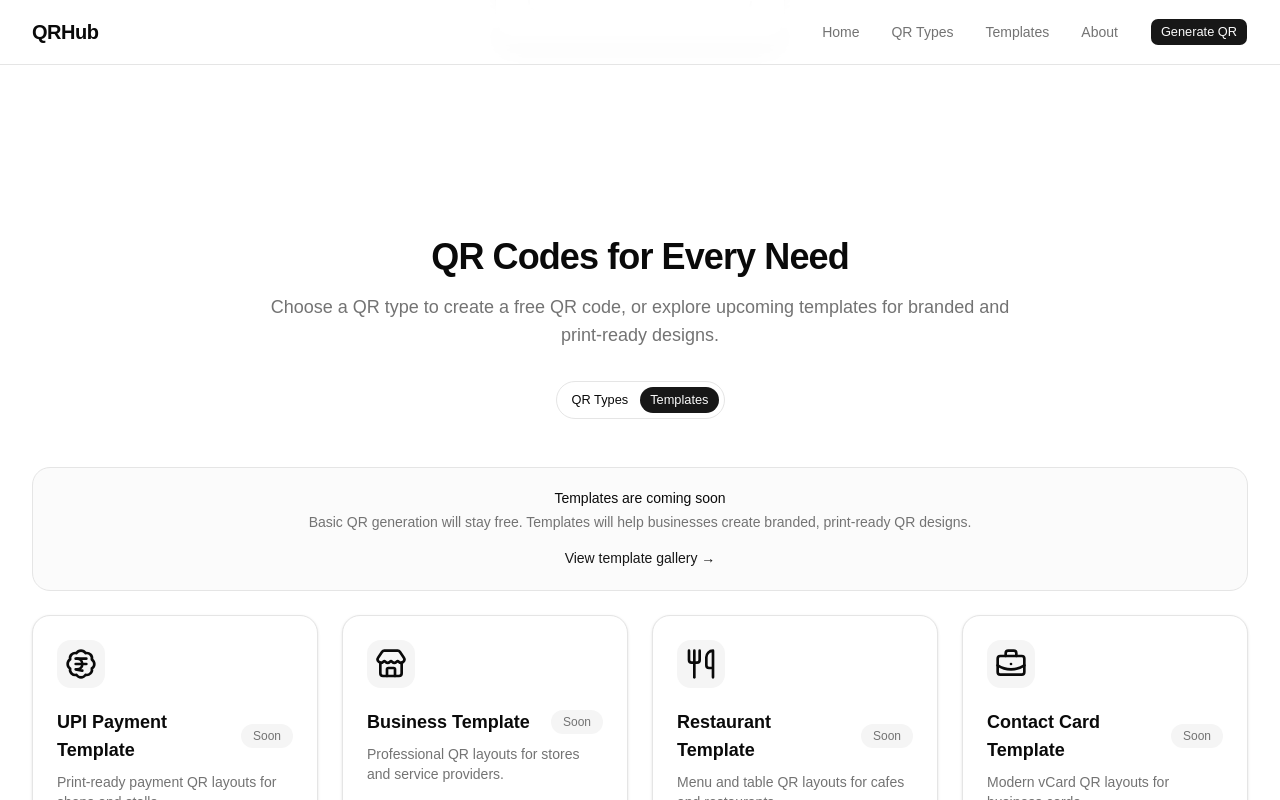
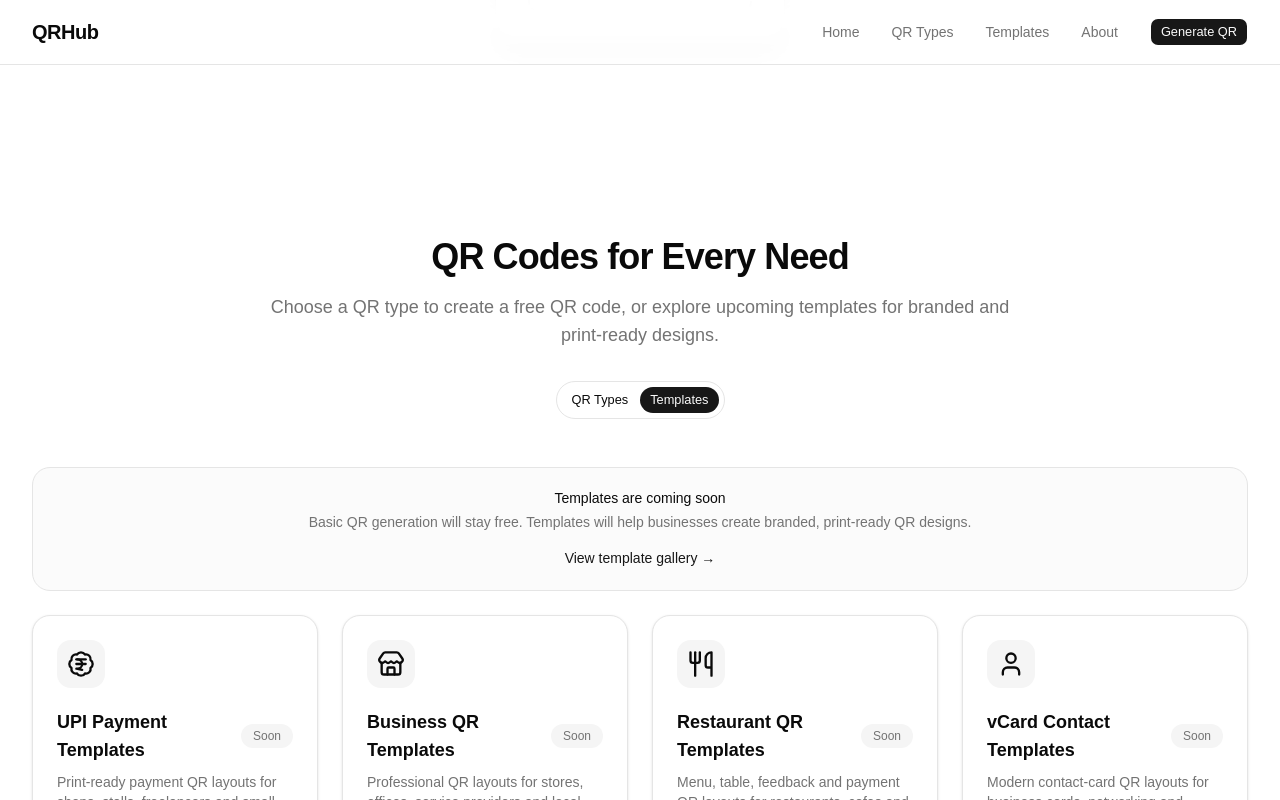
Before and after one commit to gouravmishra-121/qrhub, a React (Vite) app in the folder frontend/: page / in a window 1280 px wide. Both pictures are taken after a click on the button "Templates". Shown: the part 814-1614 px from the top of the page. Built offline with nearby package versions, Linux system fonts and the light colour scheme.

Commit message:
feat: add templates gallery foundation

```diff
--- a/frontend/src/components/landing/Categories.tsx
+++ b/frontend/src/components/landing/Categories.tsx
@@ -1,8 +1,6 @@
 import { useState } from 'react'
 import { Link } from 'react-router-dom'
 import {
-  BadgeIndianRupee,
-  BriefcaseBusiness,
   FileText,
   Globe,
   IndianRupee,
@@ -10,12 +8,10 @@ import {
   MapPin,
   MessageCircle,
   MessageSquare,
-  Store,
   User,
-  Utensils,
   Wifi,
 } from 'lucide-react'
-
+import { templateGroups } from '@/data/templateGroups'
 import { Container } from '@/components/layout/Container'
 import { Section } from '@/components/layout/Section'
 import { Button } from '@/components/ui/button'
@@ -76,29 +72,6 @@ const qrCategories = [
     title: 'Text',
     description: 'Share plain text, notes or instructions.',
     href: '/text',
-  },
-]
-
-const templates = [
-  {
-    icon: <BadgeIndianRupee className="h-8 w-8" />,
-    title: 'UPI Payment Template',
-    description: 'Print-ready payment QR layouts for shops and stalls.',
-  },
-  {
-    icon: <Store className="h-8 w-8" />,
-    title: 'Business Template',
-    description: 'Professional QR layouts for stores and service providers.',
-  },
-  {
-    icon: <Utensils className="h-8 w-8" />,
-    title: 'Restaurant Template',
-    description: 'Menu and table QR layouts for cafes and restaurants.',
-  },
-  {
-    icon: <BriefcaseBusiness className="h-8 w-8" />,
-    title: 'Contact Card Template',
-    description: 'Modern vCard QR layouts for business cards.',
   },
 ]
 
@@ -179,7 +152,7 @@ export function Categories() {
             </div>
 
             <div className="grid gap-6 md:grid-cols-2 lg:grid-cols-4">
-              {templates.map((template) => (
+              {templateGroups.slice(0, 4).map((template) => (
                 <div
                   key={template.title}
                   className="rounded-2xl border bg-background p-6 shadow-sm"
--- /dev/null
+++ b/frontend/src/data/templateGroups.tsx
@@ -0,0 +1,50 @@
+import { BadgeIndianRupee, MessageCircle, Store, User, Utensils, Wifi } from 'lucide-react'
+
+export const templateGroups = [
+  {
+    icon: <BadgeIndianRupee className="h-7 w-7" />,
+    title: 'UPI Payment Templates',
+    description:
+      'Print-ready payment QR layouts for shops, stalls, freelancers and small businesses.',
+    examples: ['Shop counter QR', 'Payment standee', 'Small business payment card'],
+    primaryAction: '/upi',
+  },
+  {
+    icon: <Store className="h-7 w-7" />,
+    title: 'Business QR Templates',
+    description:
+      'Professional QR layouts for stores, offices, service providers and local businesses.',
+    examples: ['Storefront QR', 'Service inquiry QR', 'Business contact QR'],
+    primaryAction: '/website',
+  },
+  {
+    icon: <Utensils className="h-7 w-7" />,
+    title: 'Restaurant QR Templates',
+    description:
+      'Menu, table, feedback and payment QR layouts for restaurants, cafes and food counters.',
+    examples: ['Menu QR', 'Table QR', 'Feedback QR'],
+    primaryAction: '/website',
+  },
+  {
+    icon: <User className="h-7 w-7" />,
+    title: 'vCard Contact Templates',
+    description:
+      'Modern contact-card QR layouts for business cards, networking and personal branding.',
+    examples: ['Business card QR', 'Portfolio contact QR', 'Sales contact QR'],
+    primaryAction: '/vcard',
+  },
+  {
+    icon: <Wifi className="h-7 w-7" />,
+    title: 'WiFi Templates',
+    description: 'Clean WiFi QR layouts for hotels, homes, cafes, offices and guest areas.',
+    examples: ['Guest WiFi card', 'Hotel WiFi QR', 'Cafe WiFi QR'],
+    primaryAction: '/wifi',
+  },
+  {
+    icon: <MessageCircle className="h-7 w-7" />,
+    title: 'WhatsApp Templates',
+    description: 'Customer inquiry and support QR layouts that open WhatsApp chats quickly.',
+    examples: ['Support QR', 'Sales inquiry QR', 'Order on WhatsApp QR'],
+    primaryAction: '/whatsapp',
+  },
+]
--- a/frontend/src/pages/TemplatesPage.tsx
+++ b/frontend/src/pages/TemplatesPage.tsx
@@ -1,54 +1,5 @@
 import { Link } from 'react-router-dom'
-import { BadgeIndianRupee, MessageCircle, Store, User, Utensils, Wifi } from 'lucide-react'
-
-const templateGroups = [
-  {
-    icon: <BadgeIndianRupee className="h-7 w-7" />,
-    title: 'UPI Payment Templates',
-    description:
-      'Print-ready payment QR layouts for shops, stalls, freelancers and small businesses.',
-    examples: ['Shop counter QR', 'Payment standee', 'Small business payment card'],
-    primaryAction: '/upi',
-  },
-  {
-    icon: <Store className="h-7 w-7" />,
-    title: 'Business QR Templates',
-    description:
-      'Professional QR layouts for stores, offices, service providers and local businesses.',
-    examples: ['Storefront QR', 'Service inquiry QR', 'Business contact QR'],
-    primaryAction: '/website',
-  },
-  {
-    icon: <Utensils className="h-7 w-7" />,
-    title: 'Restaurant QR Templates',
-    description:
-      'Menu, table, feedback and payment QR layouts for restaurants, cafes and food counters.',
-    examples: ['Menu QR', 'Table QR', 'Feedback QR'],
-    primaryAction: '/website',
-  },
-  {
-    icon: <User className="h-7 w-7" />,
-    title: 'vCard Contact Templates',
-    description:
-      'Modern contact-card QR layouts for business cards, networking and personal branding.',
-    examples: ['Business card QR', 'Portfolio contact QR', 'Sales contact QR'],
-    primaryAction: '/vcard',
-  },
-  {
-    icon: <Wifi className="h-7 w-7" />,
-    title: 'WiFi Templates',
-    description: 'Clean WiFi QR layouts for hotels, homes, cafes, offices and guest areas.',
-    examples: ['Guest WiFi card', 'Hotel WiFi QR', 'Cafe WiFi QR'],
-    primaryAction: '/wifi',
-  },
-  {
-    icon: <MessageCircle className="h-7 w-7" />,
-    title: 'WhatsApp Templates',
-    description: 'Customer inquiry and support QR layouts that open WhatsApp chats quickly.',
-    examples: ['Support QR', 'Sales inquiry QR', 'Order on WhatsApp QR'],
-    primaryAction: '/whatsapp',
-  },
-]
+import { templateGroups } from '@/data/templateGroups'
 
 export default function TemplatesPage() {
   return (
```
